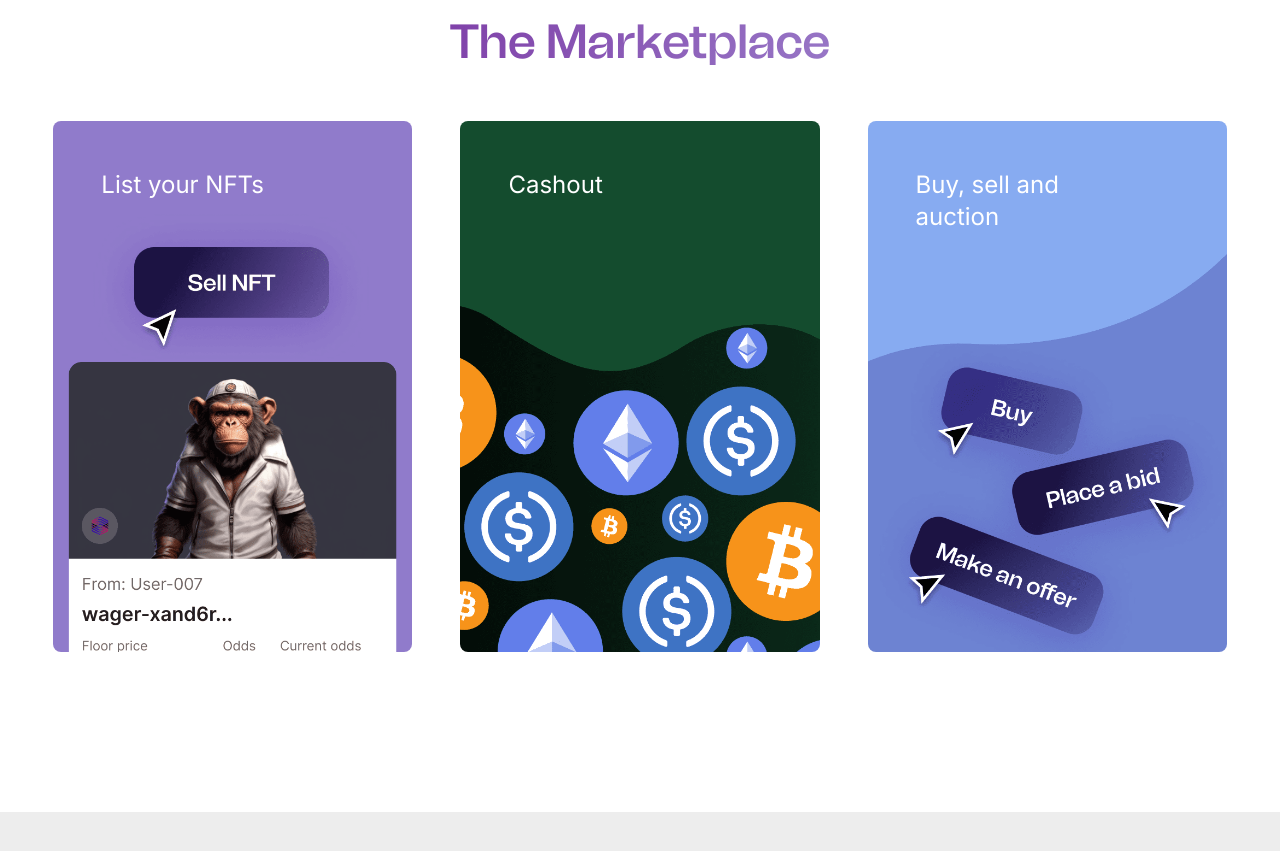
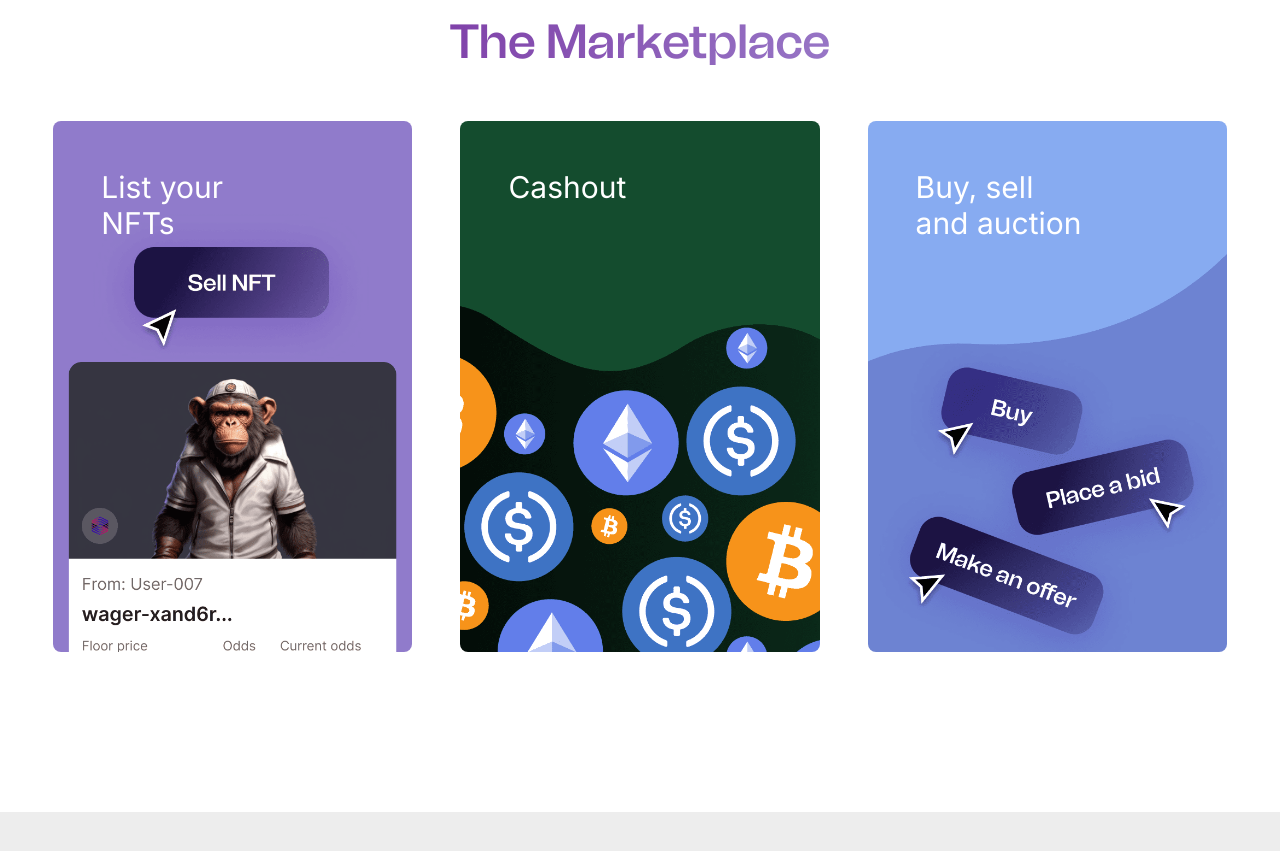
Before and after one commit to gitguti/bug-free-spoon, a Next.js app: page / in a window 1280 px wide. Shown: the part 2240-3091 px from the top of the page. Built offline with nearby package versions, Linux system fonts and the light colour scheme.

Commit message:
fix title size inside marketplace cards

```diff
--- a/src/app/components/home/Section3.jsx
+++ b/src/app/components/home/Section3.jsx
@@ -35,7 +35,7 @@ const Section3 = () => {
 };
 
 const Card = ({ title, backgroundImage, titleColor }) => {
-  const titleClasses = `absolute top-2 left-2 md:top-4 md:left-4 xl:p-8 md:text-xl xl:text-2xl 3xl:text-3xl w-2/3  ${titleColor}`;
+  const titleClasses = `absolute top-2 left-2 md:top-4 md:left-4 xl:p-8 md:text-xl xl:text-3xl w-2/3  ${titleColor}`;
 
   return (
     <div className="card h-80 lg:h-[20rem] xl:h-[25rem] 2xl:h-[36rem] sm:w-full 2xl:w-1/3 rounded-lg 2xl:rounded-2xl overflow-hidden relative" style={{ backgroundImage: `url(${backgroundImage})` }}>
```
